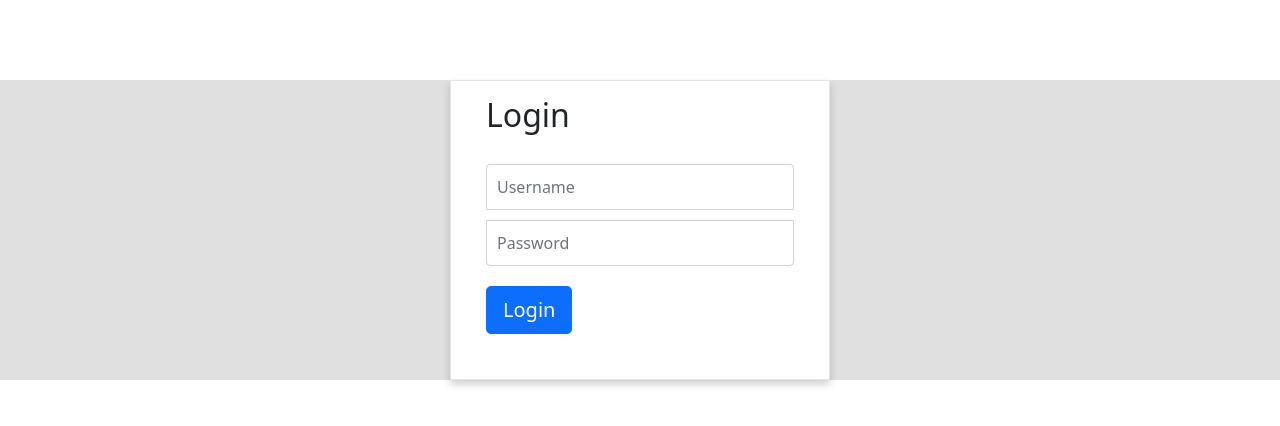
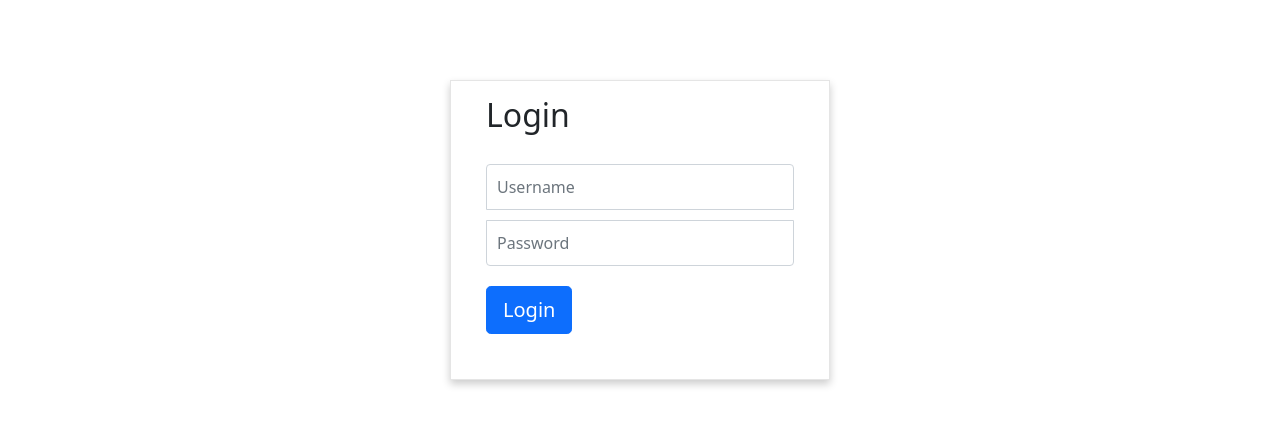
Before and after one commit to vectshad/gempa-app, a React (Create React App) app: page /login in a window 1280 px wide. Shown: the top 426 px of the page. Built offline with nearby package versions, Linux system fonts and the light colour scheme.

Commit message:
change css

```diff
--- a/src/App.css
+++ b/src/App.css
@@ -4,6 +4,6 @@ body,p,a,ul,li {
   text-decoration: none;
 }
 
-.App {
+body {
   background-color: rgb(224, 224, 224);
 }
```
